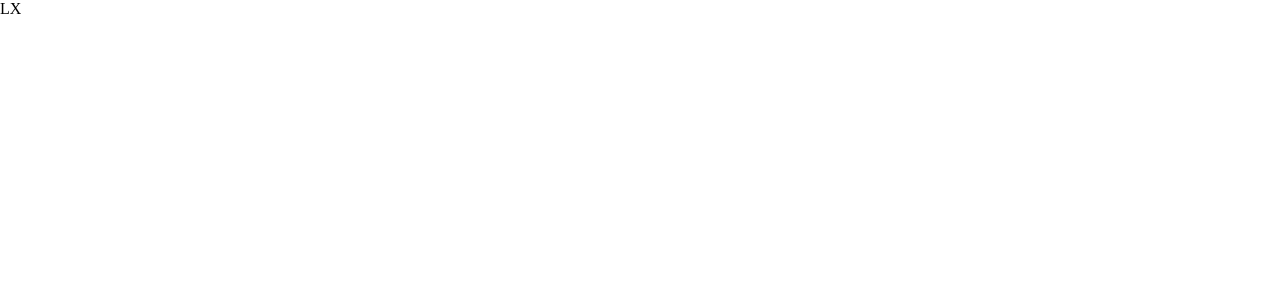
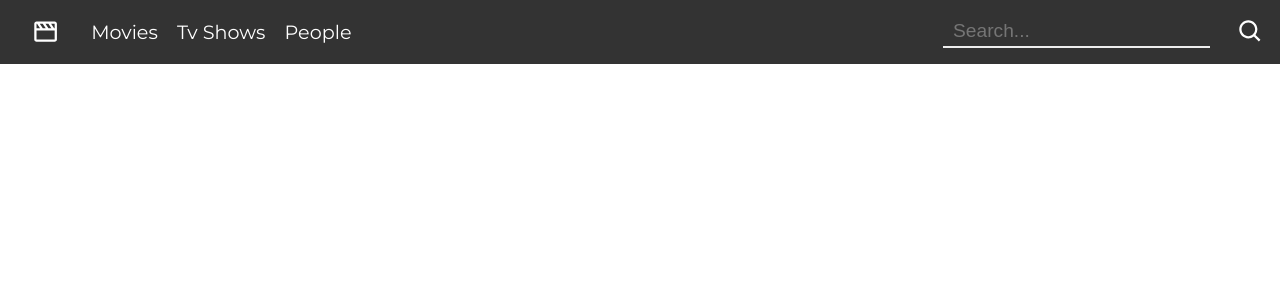
Before and after one commit to Yiaoma/movies, a React app: page / in a window 1280 px wide. Shown: the top 300 px of the page. Built offline with nearby package versions, Linux system fonts and the light colour scheme.

Commit message:
Created header component.

```diff
--- a/src/components/Header/index.js
+++ b/src/components/Header/index.js
@@ -1,10 +1,48 @@
-import React from "react";
-import {Container, Logo, Trigger} from "./styles";
+import React, { useState , useContext, createContext, useEffect} from "react";
+import useToggle from "../../hooks/useToggle";
+import useScroll from "../../hooks/useScroll";
+import {Container, Base, Group, Logo, Trigger, Form, Input, Submit, Nav, List, Item} from "./styles";
+import {VscClose} from "react-icons/vsc";
+import {BiMenu} from "react-icons/bi";
 
-const Header = ({children, ...props}) => <Container {...props}>{children}</Container>;
+const ToggleContext = createContext();
+
+const Header = ({children, ...props}) => {
+    const {isToggled, handleToggle} = useToggle();
+    const {isHidden} = useScroll();
+
+    return (
+        <ToggleContext.Provider value={{isToggled, handleToggle}}>
+            <Container isHidden={isHidden} {...props}>{children}</Container>
+        </ToggleContext.Provider>
+    );
+};
+
+Header.Base = ({children, ...props}) => <Base {...props}>{children}</Base>;
+
+Header.Group = ({children, ...props}) => {
+    const {isToggled} = useContext(ToggleContext);
+
+    return <Group isToggled={isToggled} {...props}>{children}</Group>;
+}
 
 Header.Logo = ({children, ...props}) => <Logo {...props}>{children}</Logo>;
 
-Header.Trigger = ({children, ...props}) => <Trigger {...props}>{children}</Trigger>;
+Header.Trigger = ({children, ...props}) => {
+    const {isToggled, handleToggle} = useContext(ToggleContext);
+    return <Trigger onClick={handleToggle} {...props}>{isToggled ? <VscClose/> : <BiMenu/>}</Trigger>;
+}
+
+Header.Form = ({children, ...props}) => <Form {...props}>{children}</Form>;
+
+Header.Input = ({children, ...props}) => <Input {...props}>{children}</Input>;
+
+Header.Submit = ({children, ...props}) => <Submit {...props}>{children}</Submit>;
+
+Header.Nav = ({children, ...props}) => <Nav {...props}>{children}</Nav>;
+
+Header.List = ({children, ...props}) => <List {...props}>{children}</List>;
+
+Header.Item = ({children, ...props}) => <Item {...props}>{children}</Item>;
 
 export default Header;
--- a/src/components/Header/styles.js
+++ b/src/components/Header/styles.js
@@ -1,9 +1,124 @@
 import styled from "styled-components";
+import {SMALL} from "../../constants/screenWidths";
 
 export const Container = styled.header`
+    position: fixed;
+    top: 0;
+    left: 0;
+    right: 0;
     display: flex;
+    transform: ${({isHidden}) => isHidden ? "translateY(-100%)" : "translateY(0)"};
+    background-color: #333;
+    padding: 1em;
+    color: #fff;
+    flex-direction: column;
+    transition: transform 1s ease;
+
+    @media (min-width: ${SMALL}px) {
+        flex-direction: row;
+    }
 `;
 
-export const Logo = styled.p``;
+export const Base = styled.div`
+    display: flex;
+    width: 100%;
+    justify-content: space-between;
+    z-index: 1;
 
-export const Trigger = styled.div``;
+    @media (min-width: ${SMALL}px) {
+        width: auto;
+        align-items: center;
+        margin-left: 1em;
+        margin-right: 2em;
+    }
+`;
+
+export const Group = styled.div`
+    display: ${({isToggled}) => isToggled ? "flex" : "none"};
+    flex-direction: column;
+    margin-top: 1em;
+
+    @media (min-width: ${SMALL}px) {
+        margin: 0;
+        display: flex;
+        flex-direction: row-reverse;
+        flex-grow: 2;
+        justify-content: space-between;
+        align-items: center;
+    }
+`;
+
+export const Logo = styled.p`
+    display: flex;
+    font-size: 1.7rem;
+    align-items: center;
+`;
+
+export const Trigger = styled.div`
+    display: flex;
+    align-items: center;
+    font-size: 1.7rem;
+
+    @media (min-width: ${SMALL}px) {
+        display: none;
+    }
+`;
+
+export const Form = styled.form`
+    display: flex;
+    align-items: center;
+    margin: 0 auto;
+
+    @media (min-width: ${SMALL}px) {
+        margin: 0;
+    }
+`;
+
+export const Input = styled.input`
+    background: none;
+    border: none;
+    outline: none;
+    border-bottom: 2px solid #eee;
+    padding: .2em .5em;
+    font-size: 1.2rem;
+    color: #fff;
+`;
+
+export const Submit = styled.button`
+    display: flex;
+    align-items: center;
+    color: #fff;
+    background: none;
+    border: none;
+    font-size: 1.7rem;
+    outline: none;
+    margin-left: 1em;
+`;
+
+export const Nav = styled.nav`
+    margin-top: 1em;
+
+    @media (min-width: ${SMALL}px) {
+        margin: 0;
+    }
+`;
+
+export const List = styled.ul`
+    display: flex;
+    list-style: none;
+    flex-direction: column;
+
+    @media (min-width: ${SMALL}px) {
+        flex-direction: row;
+    }
+`;
+
+export const Item = styled.li`
+    padding: .5em 1em;
+    font-size: 1.2rem;
+
+    @media (min-width: ${SMALL}px) {
+        padding: 0;
+        margin-right: 1em;
+    }
+`;
--- /dev/null
+++ b/src/constants/screenWidths.js
@@ -0,0 +1,4 @@
+export const EXTRA_SMALL = 420;
+export const SMALL = 767;
+export const MEDIUM = 1023;
+export const LARGE = 1365;
--- a/src/containers/Header.js
+++ b/src/containers/Header.js
@@ -1,11 +1,27 @@
 import React from "react";
 import {Header} from "../components";
+import {BiMovie, BiSearch} from "react-icons/bi";
 
 const HeaderContainer = () => (
-    <Header>
-        <Header.Logo>L</Header.Logo>
-        <Header.Trigger>X</Header.Trigger>
-    </Header>
+        <Header>
+            <Header.Base>
+                <Header.Logo><BiMovie/></Header.Logo>
+                <Header.Trigger/>
+            </Header.Base>
+            <Header.Group>
+                <Header.Form>
+                    <Header.Input placeholder="Search..."/>
+                    <Header.Submit><BiSearch/></Header.Submit>
+                </Header.Form>
+                <Header.Nav>
+                    <Header.List>
+                        <Header.Item>Movies</Header.Item>
+                        <Header.Item>Tv Shows</Header.Item>
+                        <Header.Item>People</Header.Item>
+                    </Header.List>
+                </Header.Nav>
+            </Header.Group>
+        </Header>
 );
 
 export default HeaderContainer;
--- a/src/globalStyle.js
+++ b/src/globalStyle.js
@@ -8,6 +8,11 @@ export const GlobalStyle = createGlobalStyle`
     }
 
     html {
+        font-family: 'Montserrat', sans-serif;
         font-size: 16px;
     }
+
+    #root {
+        height: 200vh;
+    }
 `;
--- /dev/null
+++ b/src/hooks/useScroll.js
@@ -0,0 +1,24 @@
+import React, {useState, useEffect} from "react";
+
+const useScroll = () => {
+    const [prevPostion, setPrevPosition] = useState(0);
+    const [isHidden, setIsHidden] = useState(false);
+
+    const handleScroll = () => {
+        const currPosition = window.pageYOffset;
+
+        if (currPosition > prevPostion) setIsHidden(true);
+        if (currPosition < prevPostion) setIsHidden(false);
+
+        setPrevPosition(currPosition);
+    }
+
+    useEffect(() => {
+        window.addEventListener("scroll", handleScroll);
+        return () => window.removeEventListener("scroll", handleScroll);
+    }, [handleScroll]);
+
+    return {isHidden};
+}
+
+export default useScroll;
--- /dev/null
+++ b/src/hooks/useToggle.js
@@ -0,0 +1,11 @@
+import React, {useState} from "react";
+
+const useToggle = () => {
+    const [isToggled, setIsToggled] = useState(false);
+
+    const handleToggle = () => setIsToggled(!isToggled);
+
+    return {isToggled, handleToggle};
+}
+
+export default useToggle;
--- a/src/index.html
+++ b/src/index.html
@@ -3,6 +3,8 @@
 <head>
     <meta charset="UTF-8">
     <meta name="viewport" content="width=device-width, initial-scale=1.0">
+    <link rel="preconnect" href="https://fonts.gstatic.com">
+    <link href="https://fonts.googleapis.com/css2?family=Montserrat:wght@400;700&display=swap" rel="stylesheet">
     <title>Movies</title>
 </head>
 <body>
```
